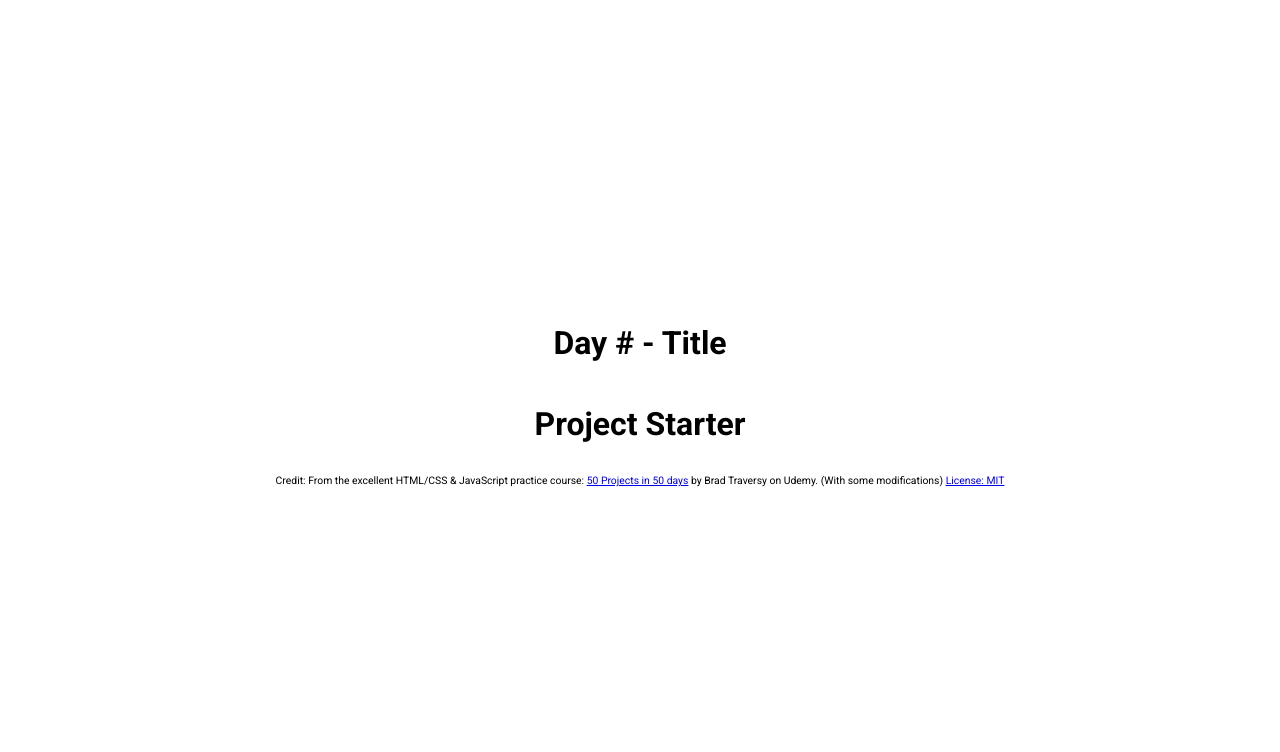
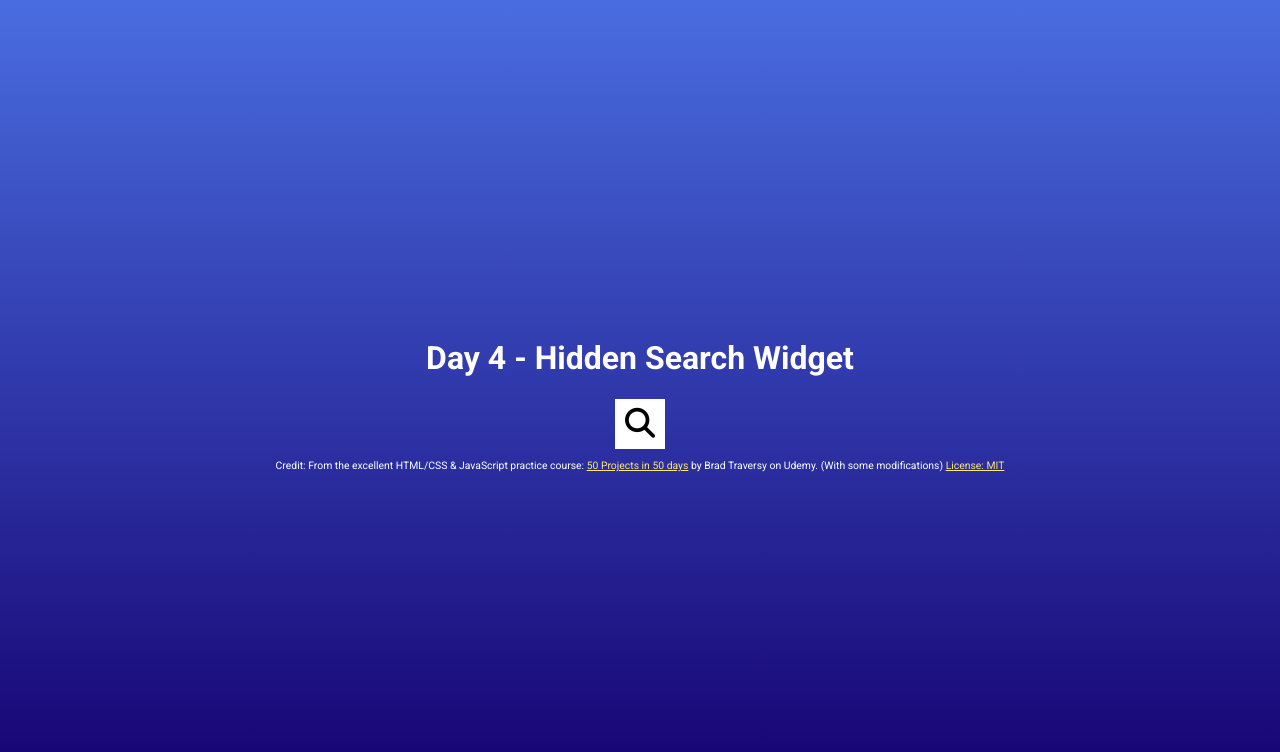
Before and after one commit to Brink67/50-Projects-in-50-days-HTML-CSS-and-JavaScript, a plain HTML site: page index.html in a window 1280 px wide. Drawn offline with Linux system fonts and the light colour scheme.

Commit message:
Day 4 - Hidden Search Widget
Click to reveal the search input

```diff
--- a/index.html
+++ b/index.html
@@ -5,25 +5,29 @@
   <meta charset="UTF-8">
   <meta http-equiv="X-UA-Compatible" content="IE=edge">
   <meta name="viewport" content="width=device-width, initial-scale=1.0">
-  <!-- <link rel="stylesheet" href="https://cdnjs.cloudflare.com/ajax/libs/font-awesome/6.2.0/css/all.min.css"
+  <link rel="stylesheet" href="https://cdnjs.cloudflare.com/ajax/libs/font-awesome/6.2.0/css/all.min.css"
     integrity="sha512-xh6O/CkQoPOWDdYTDqeRdPCVd1SpvCA9XXcUnZS2FmJNp1coAFzvtCN9BmamE+4aHK8yyUHUSCcJHgXloTyT2A=="
-    crossorigin="anonymous" referrerpolicy="no-referrer" /> -->
+    crossorigin="anonymous" referrerpolicy="no-referrer" />
   <link rel="stylesheet" href="style.css">
 
-  <title>Starter Project</title>
+  <title>Hidden Search Widget</title>
 </head>
 
 <body>
-  <div class="container centering">
-    <h1>Day # - Title</h1>
+  <div class="brink-wrapper">
+    <h1>Day 4 - Hidden Search Widget</h1>
   </div>
+
   <!-- Project Code Below -->
 
-  <h1>Project Starter</h1>
+  <div class="search">
+    <input type="text" class="input" placeholder="Search...">
+    <button class="btn"><i class="fas fa-search"></i></button>
+  </div>
 
   <!-- Project Code Above -->
-  <div class="container centering">
-    <p class="credit">Credit: From the excellent HTML/CSS & JavaScript practice course: <a
+  <div class="">
+    <p class="brink-wrapper credit">Credit: From the excellent HTML/CSS & JavaScript practice course: <a
         href="https://www.udemy.com/course/50-projects-50-days/">50 Projects in 50 days</a> by Brad Traversy on Udemy.
       (With some modifications)
       <a href="https://github.com/bradtraversy/50projects50days#license">License: MIT</a>
--- a/script.js
+++ b/script.js
@@ -0,0 +1,7 @@
+const search = document.querySelector('.search');
+const btn = document.querySelector('.btn');
+const input = document.querySelector('.input');
+
+btn.addEventListener('click', () => {
+	search.classList.toggle('active');
+});
--- a/style.css
+++ b/style.css
@@ -7,6 +7,8 @@
 }
 
 body {
+	background-image: linear-gradient(#496de0, #150070);
+	color: #fff;
 	font-family: 'Roboto', 'Open Sans', sans-serif;
 	display: flex;
 	flex-direction: column;
@@ -17,17 +19,18 @@ body {
 	margin: 0;
 	padding: 0;
 }
+a,
+a:visited {
+	color: rgb(252, 229, 126);
+}
 
 /* For some reason the first child divs would not expand to fill available space with this flex: 1; property  */
-.container > div {
+.brink-wrapper > div {
 	flex: 1;
 }
 
 /* This CSS is for Title and Footer*/
-.centering {
-	flex-direction: column;
-	align-items: center;
-	justify-content: center;
+.brink-wrapper {
 	padding-left: 20px;
 	padding-right: 20px;
 }
@@ -35,3 +38,44 @@ body {
 .credit {
 	font-size: 0.65rem;
 }
+
+.search {
+	position: relative;
+	height: 50px;
+}
+
+.search .input {
+	background-color: #fff;
+	border: 0;
+	font-size: 18px;
+	padding: 15px;
+	height: 50px;
+	width: 50px;
+	transition: width 0.3s ease;
+}
+
+.btn {
+	background-color: #fff;
+	border: 0;
+	cursor: pointer;
+	font-size: 30px;
+	position: absolute;
+	top: 0;
+	left: 0;
+	width: 50px;
+	height: 50px;
+	transition: transform 0.3s ease;
+}
+
+.btn:focus,
+.input:focus {
+	outline: none;
+}
+
+.search.active .input {
+	width: 200px;
+}
+
+.search.active .btn {
+	transform: translateX(198px);
+}
```
